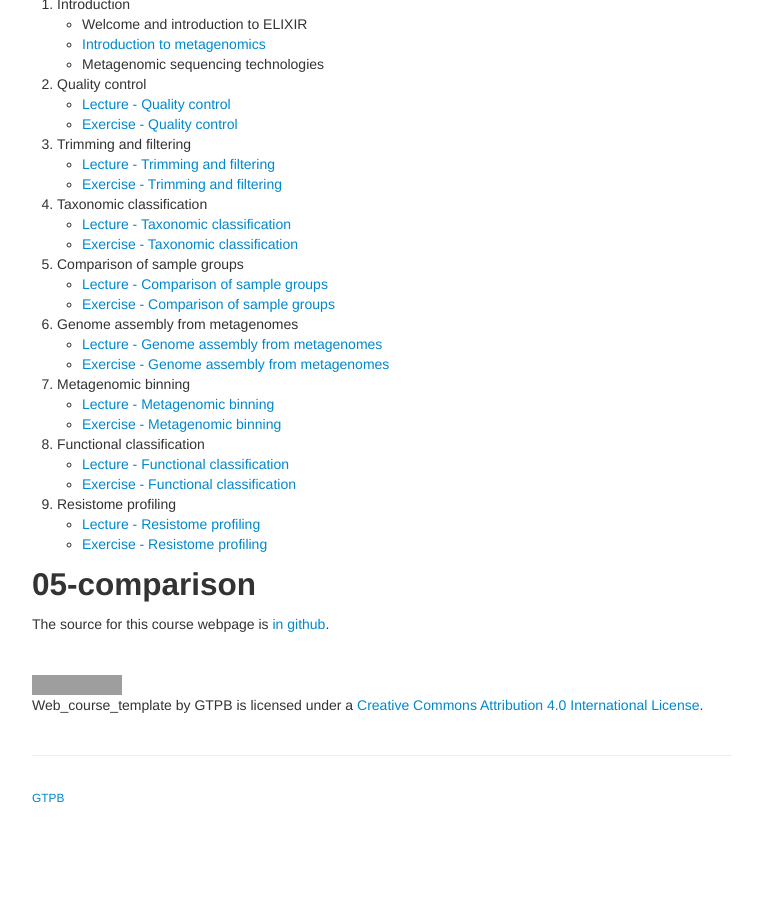
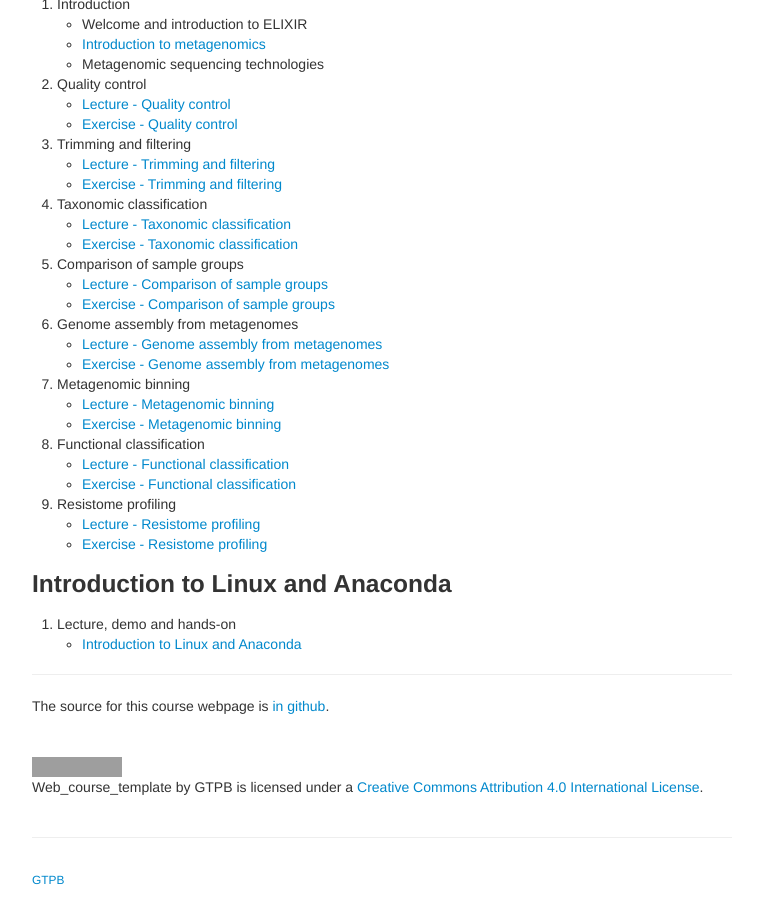
Before and after one commit to GTPB/AM21, a Jekyll site: the page built from index.md, in a window 1280 px wide and 900 px high, scrolled down 1372 px. Shown: the whole window, without its empty margins (258-1021 px from the left). Built offline with Jekyll 4.4.1, drawn with Linux system fonts in a browser that asks for light colours; our own code applies the rules of GitHub Pages for plain Markdown files; before the commit the page ends 2190 px from its top, so only the background shows below that; grey boxes are pictures that could not be loaded.

Commit message:
Linux and anaconda

```diff
--- a/index.md
+++ b/index.md
@@ -108,7 +108,7 @@ The student will have acquired a theoretical basis and practical experience to u
     - [Lecture - Taxonomic classification](assets/04-taxonomy/4.Taxonomic_classification.pdf)
     - [Exercise - Taxonomic classification](pages/04-taxonomy/4.taxonomic.html)
 5. Comparison of sample groups
-    - [Lecture - Comparison of sample groups](assets/05-comparison/2.QC.pdf)
+    - [Lecture - Comparison of sample groups](assets/05-comparison/5.SampleGroups.pdf)
     - [Exercise - Comparison of sample groups](pages/05-comparison/5.comparison.html)
 6. Genome assembly from metagenomes
     - [Lecture - Genome assembly from metagenomes](assets/06-assembly/6.Assembly_Validation.pdf)
@@ -123,7 +123,12 @@ The student will have acquired a theoretical basis and practical experience to u
     - [Lecture - Resistome profiling](assets/02-resistome/9.resistome.pdf)
     - [Exercise - Resistome profiling](pages/02-resistome/9.resistome.html)
 
-05-comparison
+
+### Introduction to Linux and Anaconda
+
+1. Lecture, demo and hands-on
+    - [Introduction to Linux and Anaconda](assets/00-linux/Module_1_Introduction_to_linux_and_anaconda.pdf)
+
 ---
 
 The source for this course webpage is [in github](https://github.com/GTPB/Web_course_template).
```
Also changed, not shown: 5 other files.
